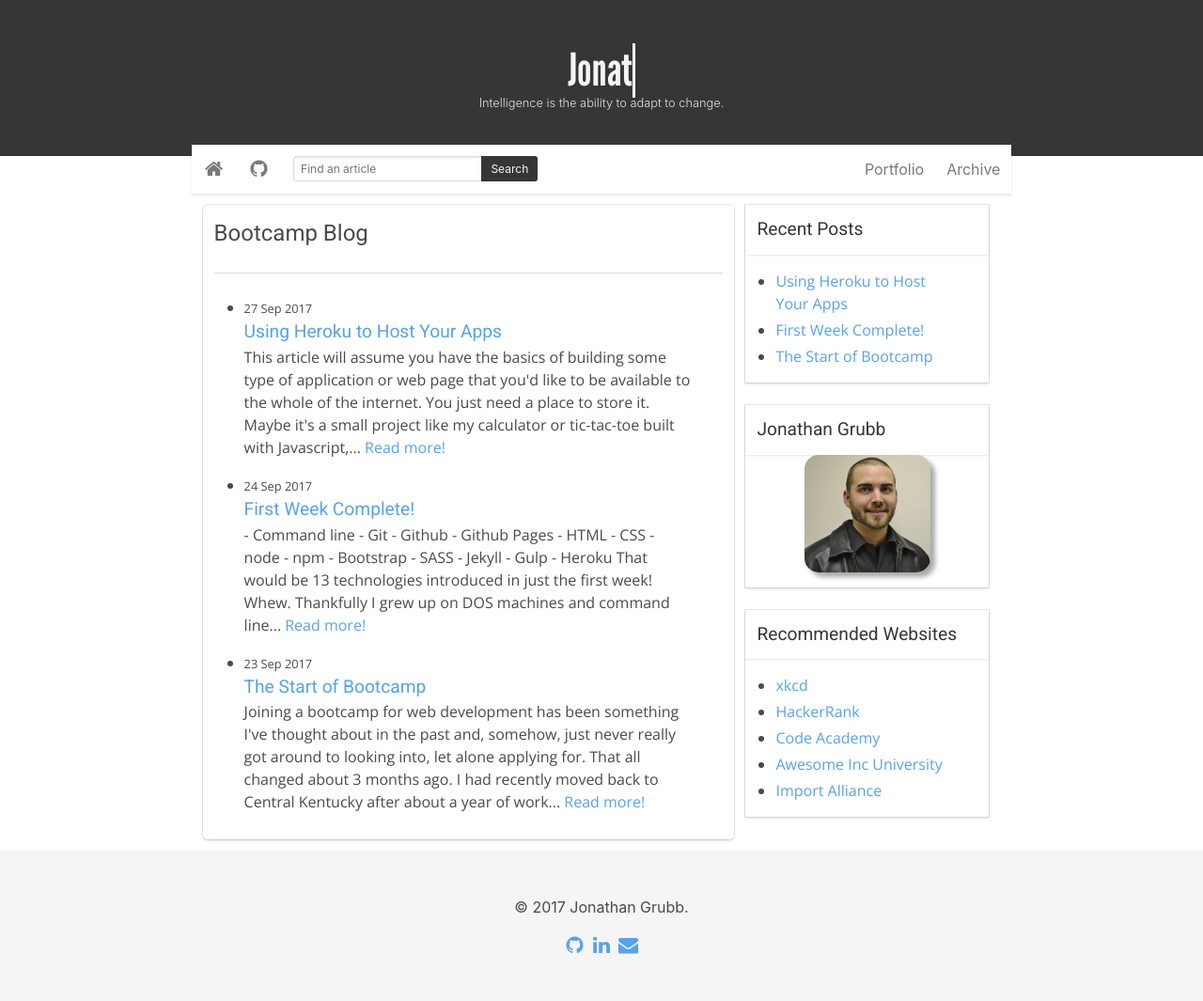
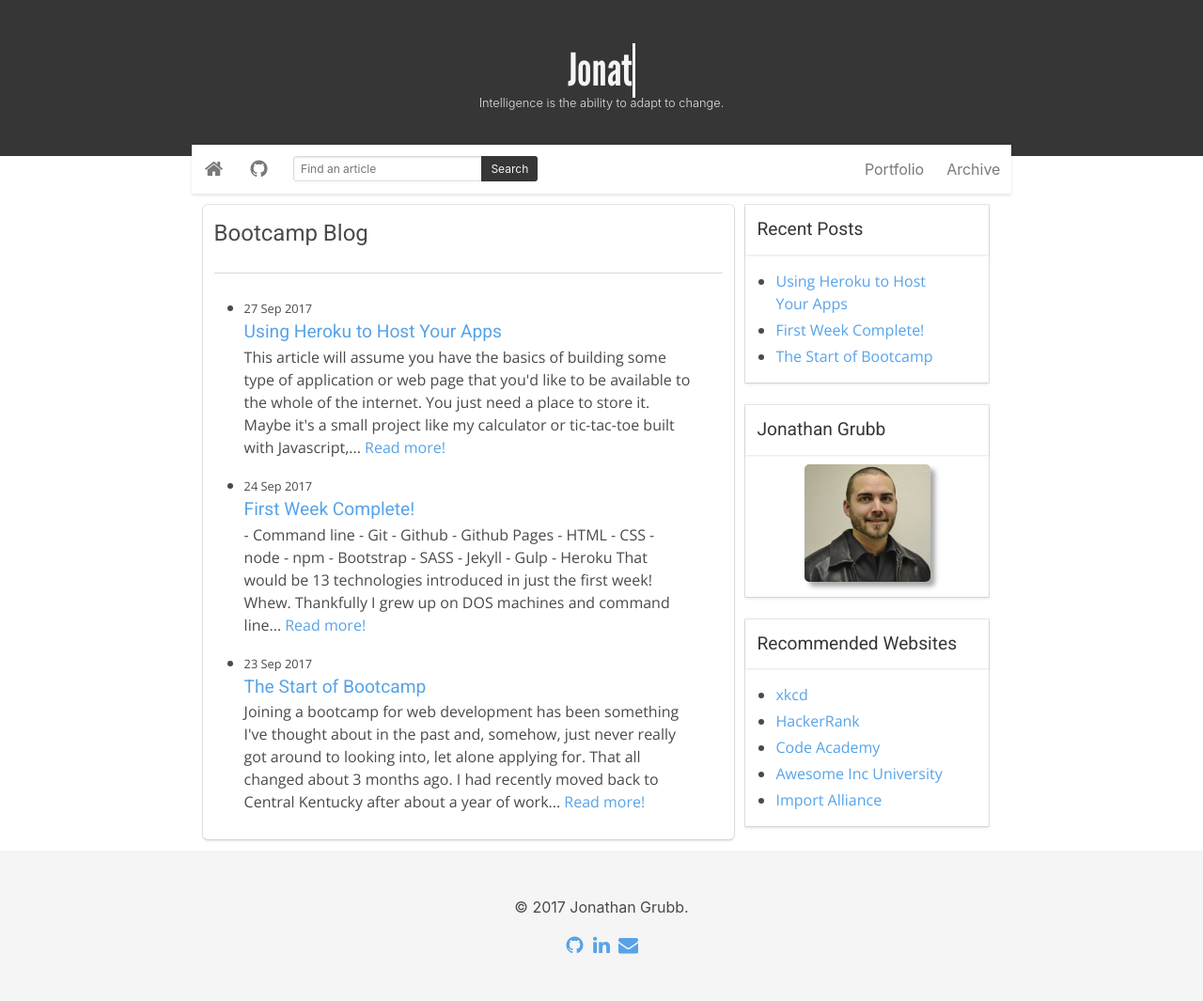
Before and after one commit to joncgrubb/joncgrubb.github.io, a Jekyll site: the page built from index.html, in a window 1280 px wide. Shown: the whole page at 94% size. Built offline with Jekyll 4.4.1, drawn with Linux system fonts in a browser that asks for light colours; comment, search, counter and statistics services are not loaded.

Commit message:
more profile pic styling

```diff
--- a/assets/css/custom.css
+++ b/assets/css/custom.css
@@ -21,8 +21,9 @@ code {
     height: 125px;
     display: block;
     margin: auto;
+    margin-top: 10px;
     box-shadow: 5px 5px 5px #aaaaaa;
-    border-radius: 15px;
+    border-radius: 5px;
 }
 
 .portfolio-title {
```
